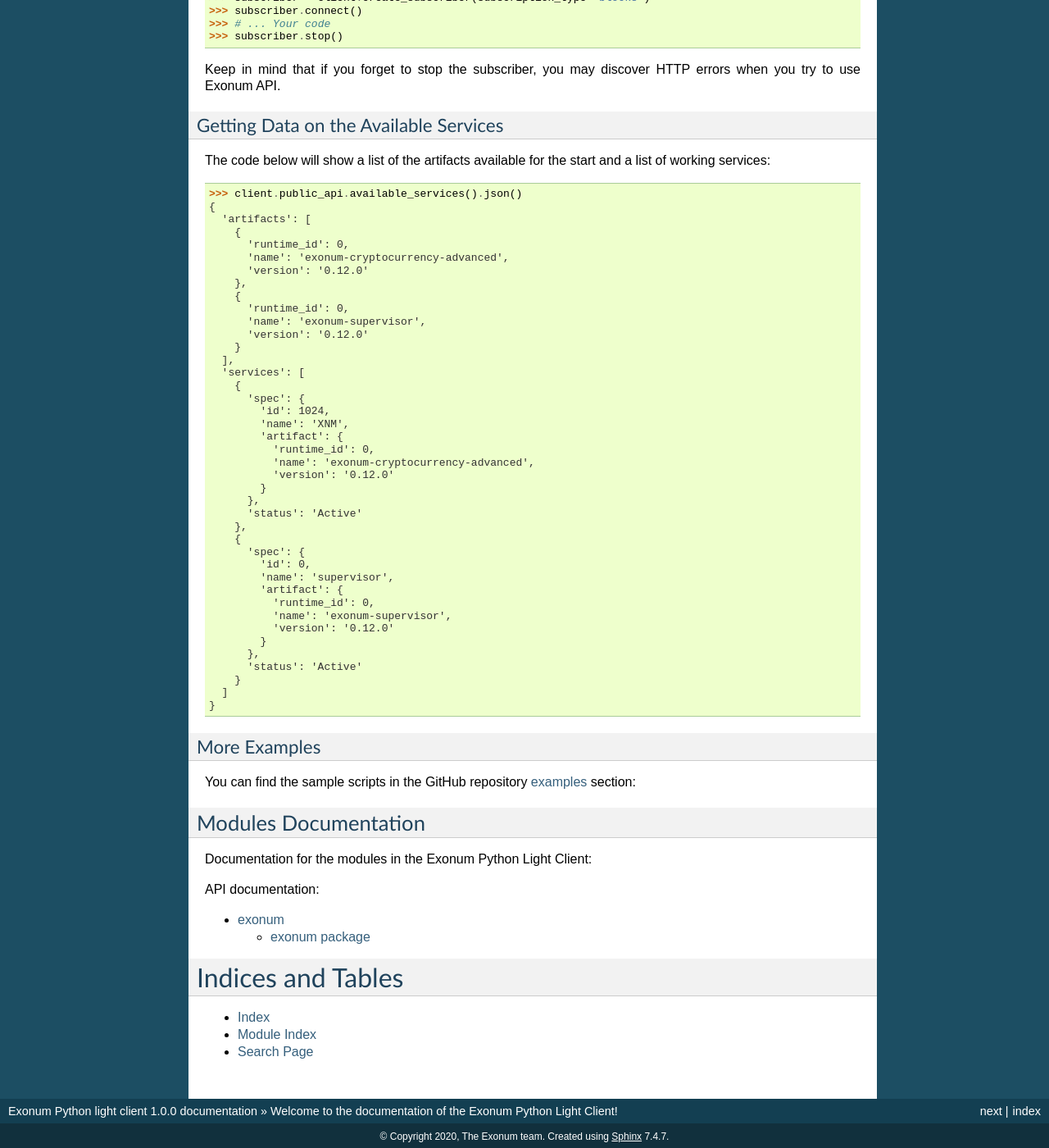
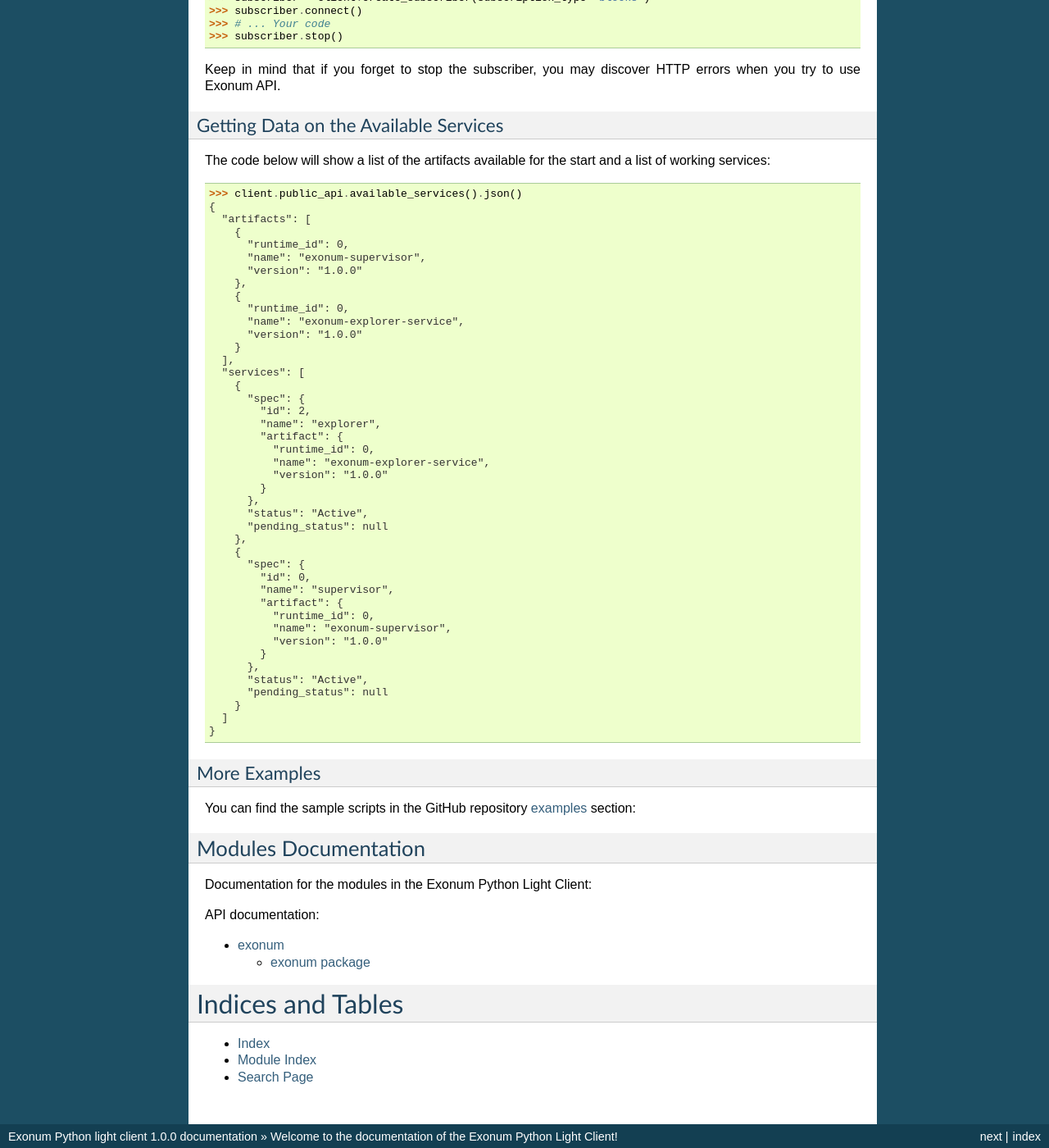
Before and after one commit to exonum/exonum-python-client, a Sphinx documentation site: the page built from docs/index.rst, in a window 1280 px wide and 1400 px high, scrolled down 2260 px. Shown: the whole window at 82% size. Built offline with Sphinx 7.4.7, drawn with Linux system fonts in a browser that asks for light colours.

Commit message:
Fix info about available services response

```diff
--- a/docs/index.rst
+++ b/docs/index.rst
@@ -151,42 +151,44 @@ list of working services:
 
 >>> client.public_api.available_services().json()
 {
-  'artifacts': [
+  "artifacts": [
     {
-      'runtime_id': 0,
-      'name': 'exonum-cryptocurrency-advanced',
-      'version': '0.12.0'
+      "runtime_id": 0,
+      "name": "exonum-supervisor",
+      "version": "1.0.0"
     },
     {
-      'runtime_id': 0,
-      'name': 'exonum-supervisor',
-      'version': '0.12.0'
+      "runtime_id": 0,
+      "name": "exonum-explorer-service",
+      "version": "1.0.0"
     }
   ],
-  'services': [
+  "services": [
     {
-      'spec': {
-        'id': 1024,
-        'name': 'XNM',
-        'artifact': {
-          'runtime_id': 0,
-          'name': 'exonum-cryptocurrency-advanced',
-          'version': '0.12.0'
+      "spec": {
+        "id": 2,
+        "name": "explorer",
+        "artifact": {
+          "runtime_id": 0,
+          "name": "exonum-explorer-service",
+          "version": "1.0.0"
         }
       },
-      'status': 'Active'
+      "status": "Active",
+      "pending_status": null
     },
     {
-      'spec': {
-        'id': 0,
-        'name': 'supervisor',
-        'artifact': {
-          'runtime_id': 0,
-          'name': 'exonum-supervisor',
-          'version': '0.12.0'
+      "spec": {
+        "id": 0,
+        "name": "supervisor",
+        "artifact": {
+          "runtime_id": 0,
+          "name": "exonum-supervisor",
+          "version": "1.0.0"
         }
       },
-      'status': 'Active'
+      "status": "Active",
+      "pending_status": null
     }
   ]
 }
```
Also changed, not shown: README.md (+30 -18 lines).
